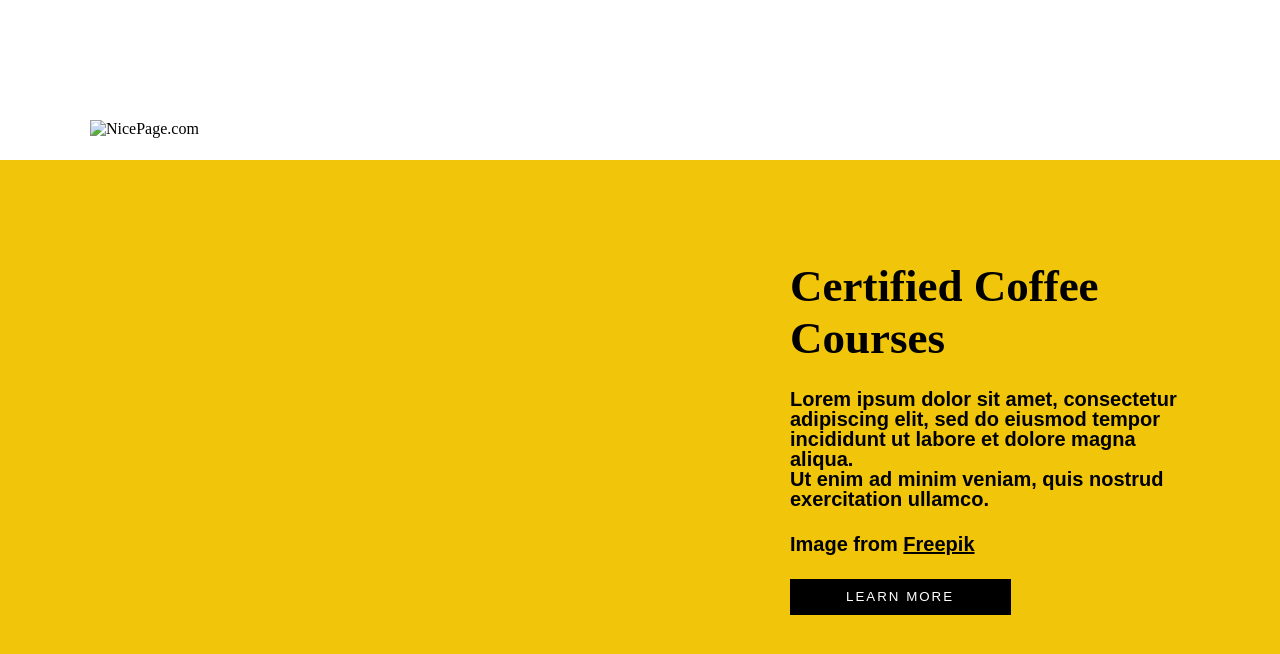
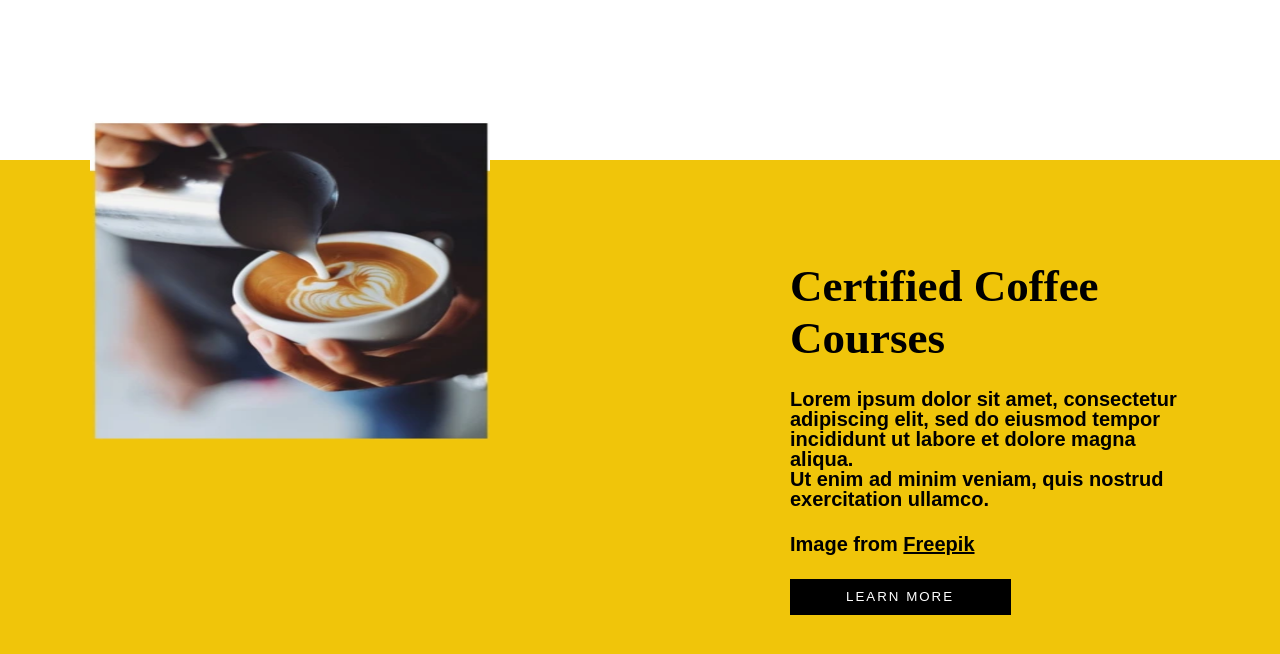
Before and after one commit to yugyadavv/mediaqueries, a plain HTML site: page index.html in a window 1280 px wide. Drawn offline with Linux system fonts and the light colour scheme.

Commit message:
added files

```diff
--- a/index.html
+++ b/index.html
@@ -89,7 +89,7 @@
   <div class="container">
     <div class="top-container"container></div>
     <div class="bottom-container">
-      <div><img alt="NicePage.com" src="./images/coffee.png"></div>
+      <div><img alt="NicePage.com" src="image.png"></div>
       <div class="text-container">
         <h1>Certified Coffee Courses</h1>
         <p>Lorem ipsum dolor sit amet, consectetur<br> adipiscing elit, sed do eiusmod tempor <br>incididunt ut labore
```
